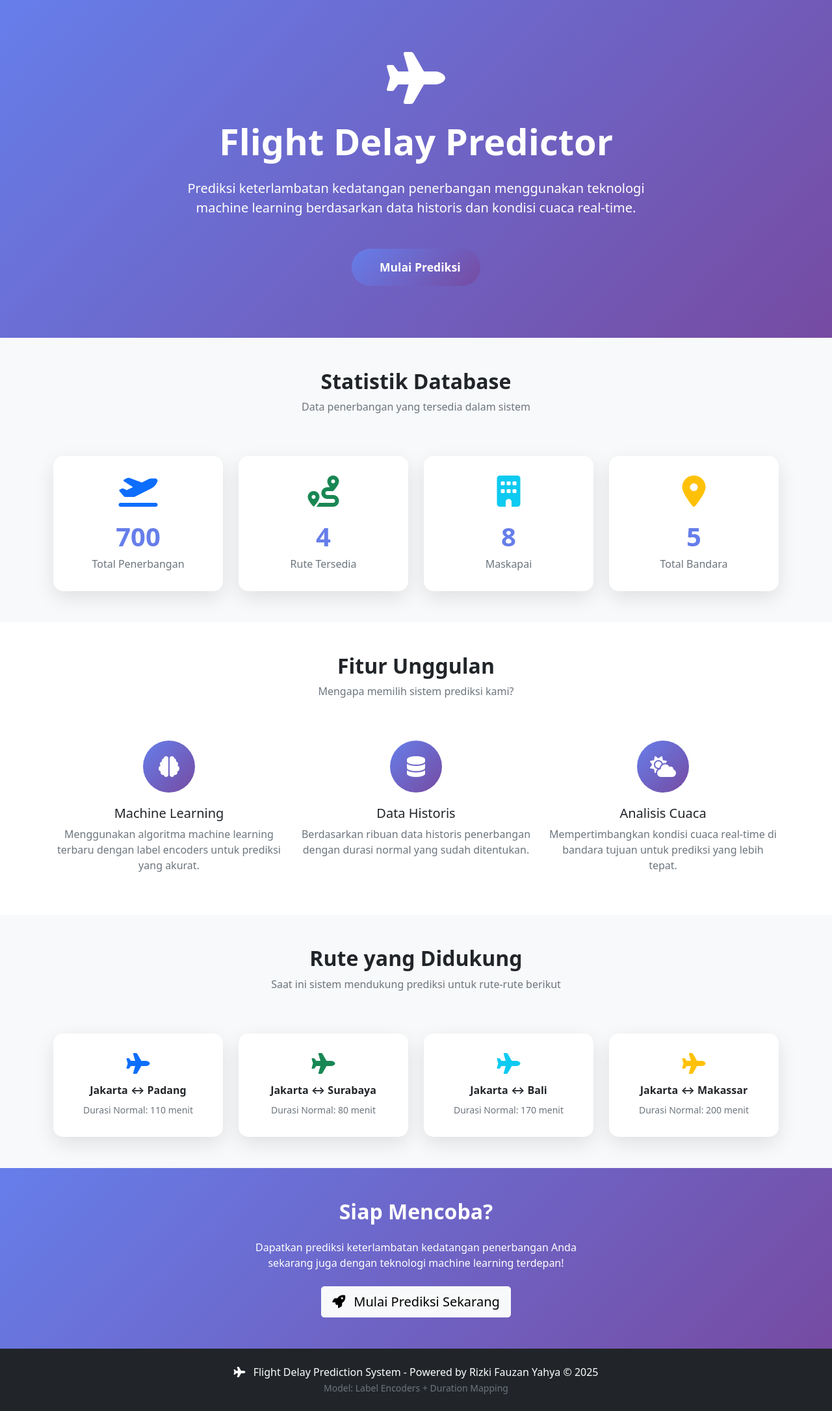
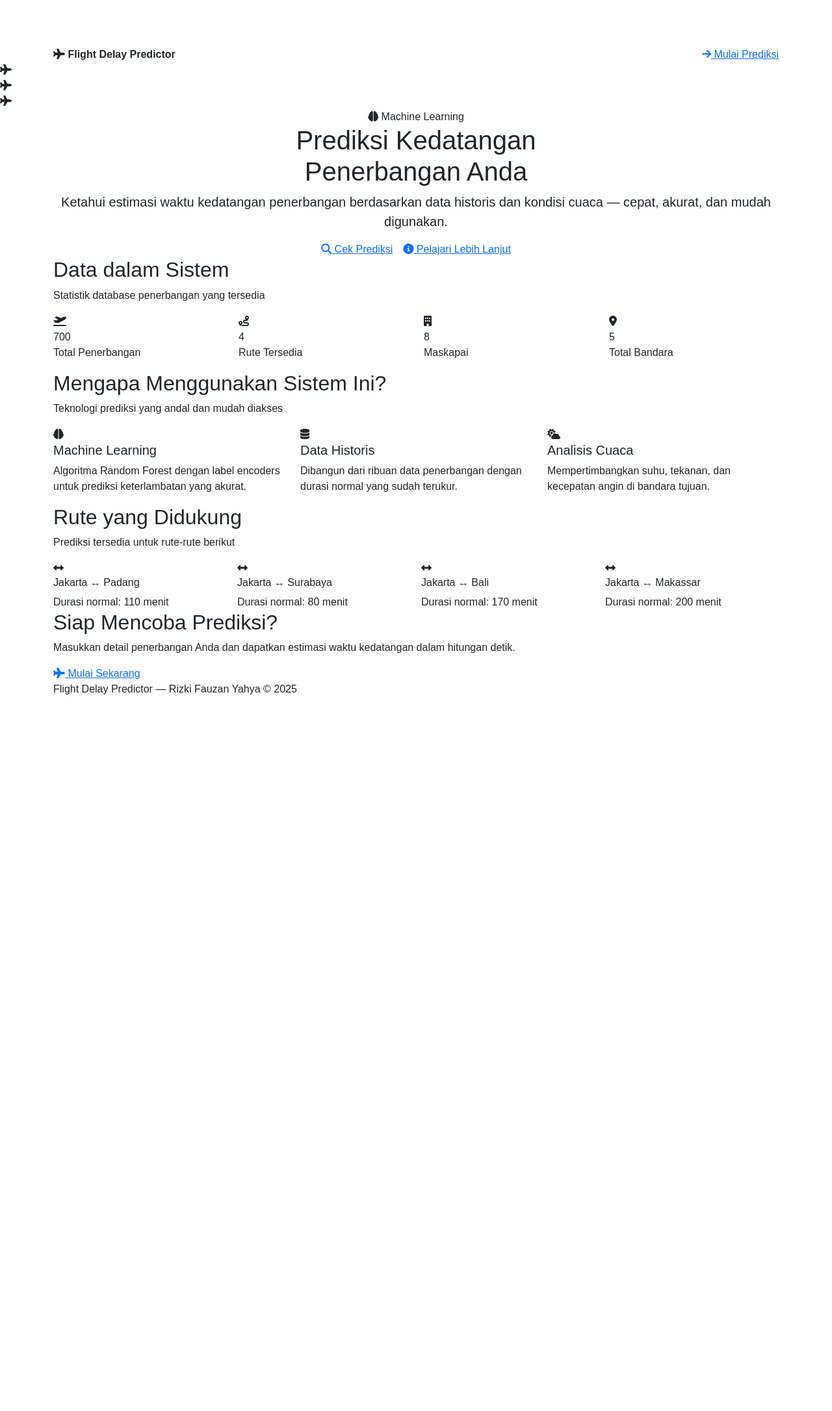
Before and after one commit to rizkify38/PrediksiKedatanganPenerbangan, a Flask app: page / in a window 1280 px wide. Shown: the whole page at 65% size. After the commit the page ends 1069 px from the top, so only its background shows below. Run offline with Flask 3, Linux system fonts and the light colour scheme; parts of the project's set-up code (start-up, migrations or seed data) failed here and were passed over.

Commit message:
Update tampilan

```diff
--- a/templates/index.html
+++ b/templates/index.html
@@ -3,258 +3,282 @@
 <head>
     <meta charset="UTF-8">
     <meta name="viewport" content="width=device-width, initial-scale=1.0">
-    <title>Flight Delay Predictor - Beranda</title>
-    <link href="https://cdn.jsdelivr.net/npm/bootstrap@5.1.3/dist/css/bootstrap.min.css" rel="stylesheet">
-    <link href="https://cdnjs.cloudflare.com/ajax/libs/font-awesome/6.0.0/css/all.min.css" rel="stylesheet">
-    <style>
-        .gradient-bg {
-            background: linear-gradient(135deg, #667eea 0%, #764ba2 100%);
-        }
+    <title>Prediksi Keterlambatan Penerbangan</title>
+    <link rel="preconnect" href="https://fonts.googleapis.com">
+    <link rel="preconnect" href="https://fonts.gstatic.com" crossorigin>
+    <link href="https://fonts.googleapis.com/css2?family=Inter:wght@400;500;600;700;800&display=swap" rel="stylesheet">
+    <link href="https://cdn.jsdelivr.net/npm/bootstrap@5.3.3/dist/css/bootstrap.min.css" rel="stylesheet">
+    <link href="https://cdnjs.cloudflare.com/ajax/libs/font-awesome/6.5.0/css/all.min.css" rel="stylesheet">
+    <link href="{{ url_for('static', filename='css/style.css') }}" rel="stylesheet">
+</head>
+<body>
 
-        .hero-section {
-            background: linear-gradient(135deg, #667eea 0%, #764ba2 100%);
-            color: white;
-            padding: 80px 0;
-        }
+    <div class="particles" id="particles"></div>
 
-        .stat-card {
-            background: white;
-            border-radius: 15px;
-            padding: 30px;
-            text-align: center;
-            box-shadow: 0 10px 30px rgba(0,0,0,0.1);
-            transition: transform 0.3s ease;
-        }
+    <!-- Navigation -->
+    <nav class="navbar-app" id="navbar">
+        <div class="container d-flex justify-content-between align-items-center">
+            <a class="navbar-brand" href="/">
+                <span class="brand-icon"><i class="fas fa-plane"></i></span>
+                Flight Delay Predictor
+            </a>
+            <a href="/prediksi" class="nav-link-btn primary">
+                <i class="fas fa-arrow-right"></i> Mulai Prediksi
+            </a>
+        </div>
+    </nav>
 
-        .stat-card:hover {
-            transform: translateY(-5px);
-        }
-
-        .stat-number {
-            font-size: 2.5rem;
-            font-weight: bold;
-            color: #667eea;
-        }
-
-        .btn-predict {
-            background: linear-gradient(135deg, #667eea 0%, #764ba2 100%);
-            border: none;
-            padding: 15px 30px;
-            font-size: 1.1rem;
-            font-weight: 600;
-            border-radius: 50px;
-            transition: all 0.3s ease;
-        }
-
-        .btn-predict:hover {
-            transform: translateY(-2px);
-            box-shadow: 0 10px 25px rgba(102, 126, 234, 0.3);
-        }
-
-        .feature-icon {
-            width: 80px;
-            height: 80px;
-            background: linear-gradient(135deg, #667eea 0%, #764ba2 100%);
-            border-radius: 50%;
-            display: flex;
-            align-items: center;
-            justify-content: center;
-            margin: 0 auto 20px;
-            color: white;
-            font-size: 2rem;
-        }
-    </style>
-</head>
-<body class="bg-light">
-    <!-- Hero Section -->
-    <section class="hero-section">
-        <div class="container text-center">
-            <div class="row justify-content-center">
-                <div class="col-lg-8">
-                    <i class="fas fa-plane display-1 mb-4"></i>
-                    <h1 class="display-4 fw-bold mb-4">Flight Delay Predictor</h1>
-                    <p class="lead mb-5">
-                        Prediksi keterlambatan kedatangan penerbangan menggunakan teknologi machine learning
-                        berdasarkan data historis dan kondisi cuaca real-time.
-                    </p>
-                    <a href="/prediksi" class="btn btn-predict btn-primary btn-lg">
-                        <i class="fas fa-crystal-ball me-2"></i>
-                        Mulai Prediksi
-                    </a>
-                </div>
+    <!-- Hero -->
+    <section class="hero">
+        <div class="hero-grid"></div>
+        <div class="hero-plane"><i class="fas fa-plane"></i></div>
+        <div class="hero-plane"><i class="fas fa-plane"></i></div>
+        <div class="hero-plane"><i class="fas fa-plane"></i></div>
+        <div class="container text-center position-relative">
+            <div class="hero-badge reveal">
+                <i class="fas fa-brain"></i> Machine Learning
+            </div>
+            <h1 class="reveal reveal-delay-1">Prediksi Kedatangan<br>Penerbangan Anda</h1>
+            <p class="lead reveal reveal-delay-2">
+                Ketahui estimasi waktu kedatangan penerbangan berdasarkan data historis
+                dan kondisi cuaca — cepat, akurat, dan mudah digunakan.
+            </p>
+            <div class="d-flex gap-3 justify-content-center flex-wrap reveal reveal-delay-3">
+                <a href="/prediksi" class="btn-primary-app lg">
+                    <i class="fas fa-search"></i> <span>Cek Prediksi</span>
+                </a>
+                <a href="#fitur" class="btn-outline-app">
+                    <i class="fas fa-info-circle"></i> Pelajari Lebih Lanjut
+                </a>
             </div>
         </div>
     </section>
 
-    <!-- Stats Section -->
-    <section class="py-5">
+    <!-- Stats -->
+    <section class="section">
         <div class="container">
-            <div class="row text-center mb-5">
-                <div class="col">
-                    <h2 class="fw-bold">Statistik Database</h2>
-                    <p class="text-muted">Data penerbangan yang tersedia dalam sistem</p>
-                </div>
+            <div class="section-header reveal">
+                <h2>Data dalam Sistem</h2>
+                <p>Statistik database penerbangan yang tersedia</p>
             </div>
-
             <div class="row g-4">
-                <div class="col-lg-3 col-md-6">
+                <div class="col-lg-3 col-md-6 reveal reveal-delay-1">
                     <div class="stat-card">
-                        <i class="fas fa-plane-departure text-primary fa-3x mb-3"></i>
-                        <div class="stat-number">{{ info.total_penerbangan }}</div>
-                        <p class="text-muted mb-0">Total Penerbangan</p>
+                        <div class="stat-icon blue"><i class="fas fa-plane-departure"></i></div>
+                        <div class="stat-number"><span class="counter" data-target="{{ info.total_penerbangan }}">0</span></div>
+                        <p class="stat-label">Total Penerbangan</p>
                     </div>
                 </div>
-
-                <div class="col-lg-3 col-md-6">
+                <div class="col-lg-3 col-md-6 reveal reveal-delay-2">
                     <div class="stat-card">
-                        <i class="fas fa-route text-success fa-3x mb-3"></i>
-                        <div class="stat-number">{{ info.rute_maskapai }}</div>
-                        <p class="text-muted mb-0">Rute Tersedia</p>
+                        <div class="stat-icon green"><i class="fas fa-route"></i></div>
+                        <div class="stat-number"><span class="counter" data-target="{{ info.rute_maskapai }}">0</span></div>
+                        <p class="stat-label">Rute Tersedia</p>
                     </div>
                 </div>
-
-                <div class="col-lg-3 col-md-6">
+                <div class="col-lg-3 col-md-6 reveal reveal-delay-3">
                     <div class="stat-card">
-                        <i class="fas fa-building text-info fa-3x mb-3"></i>
-                        <div class="stat-number">{{ info.nama_maskapai }}</div>
-                        <p class="text-muted mb-0">Maskapai</p>
+                        <div class="stat-icon cyan"><i class="fas fa-building"></i></div>
+                        <div class="stat-number"><span class="counter" data-target="{{ info.nama_maskapai }}">0</span></div>
+                        <p class="stat-label">Maskapai</p>
                     </div>
                 </div>
-
-                <div class="col-lg-3 col-md-6">
+                <div class="col-lg-3 col-md-6 reveal reveal-delay-4">
                     <div class="stat-card">
-                        <i class="fas fa-map-marker-alt text-warning fa-3x mb-3"></i>
-                        <div class="stat-number">{{ info.bandara_asal + info.bandara_tujuan }}</div>
-                        <p class="text-muted mb-0">Total Bandara</p>
+                        <div class="stat-icon amber"><i class="fas fa-map-marker-alt"></i></div>
+                        <div class="stat-number"><span class="counter" data-target="{{ info.bandara_asal + info.bandara_tujuan }}">0</span></div>
+                        <p class="stat-label">Total Bandara</p>
                     </div>
                 </div>
             </div>
         </div>
     </section>
 
-    <!-- Features Section -->
-    <section class="py-5 bg-white">
+    <!-- Features -->
+    <section class="section bg-surface" id="fitur">
         <div class="container">
-            <div class="row text-center mb-5">
-                <div class="col">
-                    <h2 class="fw-bold">Fitur Unggulan</h2>
-                    <p class="text-muted">Mengapa memilih sistem prediksi kami?</p>
-                </div>
+            <div class="section-header reveal">
+                <h2>Mengapa Menggunakan Sistem Ini?</h2>
+                <p>Teknologi prediksi yang andal dan mudah diakses</p>
             </div>
-
             <div class="row g-4">
-                <div class="col-md-4 text-center">
-                    <div class="feature-icon">
-                        <i class="fas fa-brain"></i>
-                    </div>
-                    <h5>Machine Learning</h5>
-                    <p class="text-muted">
-                        Menggunakan algoritma machine learning terbaru dengan
-                        label encoders untuk prediksi yang akurat.
-                    </p>
-                </div>
-
-                <div class="col-md-4 text-center">
-                    <div class="feature-icon">
-                        <i class="fas fa-database"></i>
-                    </div>
-                    <h5>Data Historis</h5>
-                    <p class="text-muted">
-                        Berdasarkan ribuan data historis penerbangan
-                        dengan durasi normal yang sudah ditentukan.
-                    </p>
-                </div>
-
-                <div class="col-md-4 text-center">
-                    <div class="feature-icon">
-                        <i class="fas fa-cloud-sun"></i>
-                    </div>
-                    <h5>Analisis Cuaca</h5>
-                    <p class="text-muted">
-                        Mempertimbangkan kondisi cuaca real-time di
-                        bandara tujuan untuk prediksi yang lebih tepat.
-                    </p>
-                </div>
-            </div>
-        </div>
-    </section>
-
-    <!-- Supported Routes Section -->
-    <section class="py-5 bg-light">
-        <div class="container">
-            <div class="row text-center mb-5">
-                <div class="col">
-                    <h2 class="fw-bold">Rute yang Didukung</h2>
-                    <p class="text-muted">Saat ini sistem mendukung prediksi untuk rute-rute berikut</p>
-                </div>
-            </div>
-
-            <div class="row g-4">
-                <div class="col-md-6 col-lg-3">
-                    <div class="stat-card">
-                        <i class="fas fa-plane text-primary fa-2x mb-3"></i>
-                        <h6 class="fw-bold">Jakarta ↔ Padang</h6>
-                        <small class="text-muted">Durasi Normal: 110 menit</small>
+                <div class="col-md-4 reveal reveal-delay-1">
+                    <div class="feature-card">
+                        <div class="feature-icon"><i class="fas fa-brain"></i></div>
+                        <h5>Machine Learning</h5>
+                        <p>Algoritma Random Forest dengan label encoders untuk prediksi keterlambatan yang akurat.</p>
                     </div>
                 </div>
-
-                <div class="col-md-6 col-lg-3">
-                    <div class="stat-card">
-                        <i class="fas fa-plane text-success fa-2x mb-3"></i>
-                        <h6 class="fw-bold">Jakarta ↔ Surabaya</h6>
-                        <small class="text-muted">Durasi Normal: 80 menit</small>
+                <div class="col-md-4 reveal reveal-delay-2">
+                    <div class="feature-card">
+                        <div class="feature-icon"><i class="fas fa-database"></i></div>
+                        <h5>Data Historis</h5>
+                        <p>Dibangun dari ribuan data penerbangan dengan durasi normal yang sudah terukur.</p>
                     </div>
                 </div>
-
-                <div class="col-md-6 col-lg-3">
-                    <div class="stat-card">
-                        <i class="fas fa-plane text-info fa-2x mb-3"></i>
-                        <h6 class="fw-bold">Jakarta ↔ Bali</h6>
-                        <small class="text-muted">Durasi Normal: 170 menit</small>
-                    </div>
-                </div>
-
-                <div class="col-md-6 col-lg-3">
-                    <div class="stat-card">
-                        <i class="fas fa-plane text-warning fa-2x mb-3"></i>
-                        <h6 class="fw-bold">Jakarta ↔ Makassar</h6>
-                        <small class="text-muted">Durasi Normal: 200 menit</small>
+                <div class="col-md-4 reveal reveal-delay-3">
+                    <div class="feature-card">
+                        <div class="feature-icon"><i class="fas fa-cloud-sun"></i></div>
+                        <h5>Analisis Cuaca</h5>
+                        <p>Mempertimbangkan suhu, tekanan, dan kecepatan angin di bandara tujuan.</p>
                     </div>
                 </div>
             </div>
         </div>
     </section>
 
-    <!-- CTA Section -->
-    <section class="py-5 gradient-bg">
-        <div class="container text-center">
-            <div class="row justify-content-center">
-                <div class="col-lg-6">
-                    <h2 class="text-white fw-bold mb-4">Siap Mencoba?</h2>
-                    <p class="text-white mb-4">
-                        Dapatkan prediksi keterlambatan kedatangan penerbangan Anda sekarang juga
-                        dengan teknologi machine learning terdepan!
-                    </p>
-                    <a href="/prediksi" class="btn btn-light btn-lg">
-                        <i class="fas fa-rocket me-2"></i>
-                        Mulai Prediksi Sekarang
-                    </a>
+    <!-- Routes -->
+    <section class="section">
+        <div class="container">
+            <div class="section-header reveal">
+                <h2>Rute yang Didukung</h2>
+                <p>Prediksi tersedia untuk rute-rute berikut</p>
+            </div>
+            <div class="row g-3">
+                <div class="col-md-6 col-lg-3 reveal reveal-delay-1">
+                    <div class="route-card">
+                        <div class="route-icon"><i class="fas fa-arrows-alt-h"></i></div>
+                        <h6>Jakarta ↔ Padang</h6>
+                        <span class="duration">Durasi normal: 110 menit</span>
+                    </div>
+                </div>
+                <div class="col-md-6 col-lg-3 reveal reveal-delay-2">
+                    <div class="route-card">
+                        <div class="route-icon"><i class="fas fa-arrows-alt-h"></i></div>
+                        <h6>Jakarta ↔ Surabaya</h6>
+                        <span class="duration">Durasi normal: 80 menit</span>
+                    </div>
+                </div>
+                <div class="col-md-6 col-lg-3 reveal reveal-delay-3">
+                    <div class="route-card">
+                        <div class="route-icon"><i class="fas fa-arrows-alt-h"></i></div>
+                        <h6>Jakarta ↔ Bali</h6>
+                        <span class="duration">Durasi normal: 170 menit</span>
+                    </div>
+                </div>
+                <div class="col-md-6 col-lg-3 reveal reveal-delay-4">
+                    <div class="route-card">
+                        <div class="route-icon"><i class="fas fa-arrows-alt-h"></i></div>
+                        <h6>Jakarta ↔ Makassar</h6>
+                        <span class="duration">Durasi normal: 200 menit</span>
+                    </div>
                 </div>
             </div>
         </div>
     </section>
 
+    <!-- CTA -->
+    <section class="section pt-0">
+        <div class="container">
+            <div class="cta-banner reveal">
+                <h2>Siap Mencoba Prediksi?</h2>
+                <p>Masukkan detail penerbangan Anda dan dapatkan estimasi waktu kedatangan dalam hitungan detik.</p>
+                <a href="/prediksi" class="btn-primary-app lg">
+                    <i class="fas fa-plane"></i> Mulai Sekarang
+                </a>
+            </div>
+        </div>
+    </section>
+
     <!-- Footer -->
-    <footer class="py-4 bg-dark text-white text-center">
+    <footer class="footer-app">
         <div class="container">
-            <p class="mb-0">
-                <i class="fas fa-plane me-2"></i>
-                Flight Delay Prediction System - Powered by Rizki Fauzan Yahya &copy; 2025
+            <p>
+                <span class="footer-brand">Flight Delay Predictor</span>
+                &mdash; Rizki Fauzan Yahya &copy; 2025
             </p>
-            <small class="text-muted">Model: Label Encoders + Duration Mapping</small>
         </div>
     </footer>
 
-    <script src="https://cdn.jsdelivr.net/npm/bootstrap@5.1.3/dist/js/bootstrap.bundle.min.js"></script>
+    <script src="https://cdn.jsdelivr.net/npm/bootstrap@5.3.3/dist/js/bootstrap.bundle.min.js"></script>
+    <script>
+        // ===== Particles =====
+        (function initParticles() {
+            const container = document.getElementById('particles');
+            if (!container) return;
+            const count = 20;
+            for (let i = 0; i < count; i++) {
+                const p = document.createElement('div');
+                p.className = 'particle';
+                p.style.left = Math.random() * 100 + '%';
+                p.style.animationDelay = Math.random() * 8 + 's';
+                p.style.animationDuration = (6 + Math.random() * 6) + 's';
+                p.style.width = p.style.height = (2 + Math.random() * 4) + 'px';
+                container.appendChild(p);
+            }
+        })();
+
+        // ===== Sticky Nav Shadow =====
+        (function navScroll() {
+            const nav = document.getElementById('navbar');
+            let ticking = false;
+            window.addEventListener('scroll', function () {
+                if (!ticking) {
+                    requestAnimationFrame(function () {
+                        nav.classList.toggle('scrolled', window.scrollY > 20);
+                        ticking = false;
+                    });
+                    ticking = true;
+                }
+            });
+        })();
+
+        // ===== Scroll Reveal =====
+        (function scrollReveal() {
+            const els = document.querySelectorAll('.reveal');
+            if (!els.length) return;
+            const observer = new IntersectionObserver(function (entries) {
+                entries.forEach(function (entry) {
+                    if (entry.isIntersecting) {
+                        entry.target.classList.add('visible');
+                        observer.unobserve(entry.target);
+                    }
+                });
+            }, { threshold: 0.15, rootMargin: '0px 0px -40px 0px' });
+            els.forEach(function (el) { observer.observe(el); });
+        })();
+
+        // ===== Animated Counters =====
+        (function animateCounters() {
+            var counters = document.querySelectorAll('.counter');
+            if (!counters.length) return;
+            var observer = new IntersectionObserver(function (entries) {
+                entries.forEach(function (entry) {
+                    if (entry.isIntersecting) {
+                        var el = entry.target;
+                        var target = parseInt(el.getAttribute('data-target')) || 0;
+                        if (target === 0) { el.textContent = '0'; return; }
+                        var duration = 1200;
+                        var startTime = null;
+                        function step(timestamp) {
+                            if (!startTime) startTime = timestamp;
+                            var progress = Math.min((timestamp - startTime) / duration, 1);
+                            var eased = 1 - Math.pow(1 - progress, 3);
+                            el.textContent = Math.floor(eased * target);
+                            if (progress < 1) requestAnimationFrame(step);
+                            else el.textContent = target;
+                        }
+                        requestAnimationFrame(step);
+                        observer.unobserve(el);
+                    }
+                });
+            }, { threshold: 0.5 });
+            counters.forEach(function (c) { observer.observe(c); });
+        })();
+
+        // ===== Route Card Mouse Parallax =====
+        (function routeCards() {
+            var cards = document.querySelectorAll('.route-card');
+            cards.forEach(function (card) {
+                card.addEventListener('mousemove', function (e) {
+                    var rect = card.getBoundingClientRect();
+                    var x = ((e.clientX - rect.left) / rect.width) * 100;
+                    var y = ((e.clientY - rect.top) / rect.height) * 100;
+                    card.style.setProperty('--mouse-x', x + '%');
+                    card.style.setProperty('--mouse-y', y + '%');
+                });
+            });
+        })();
+    </script>
 </body>
 </html>
```
